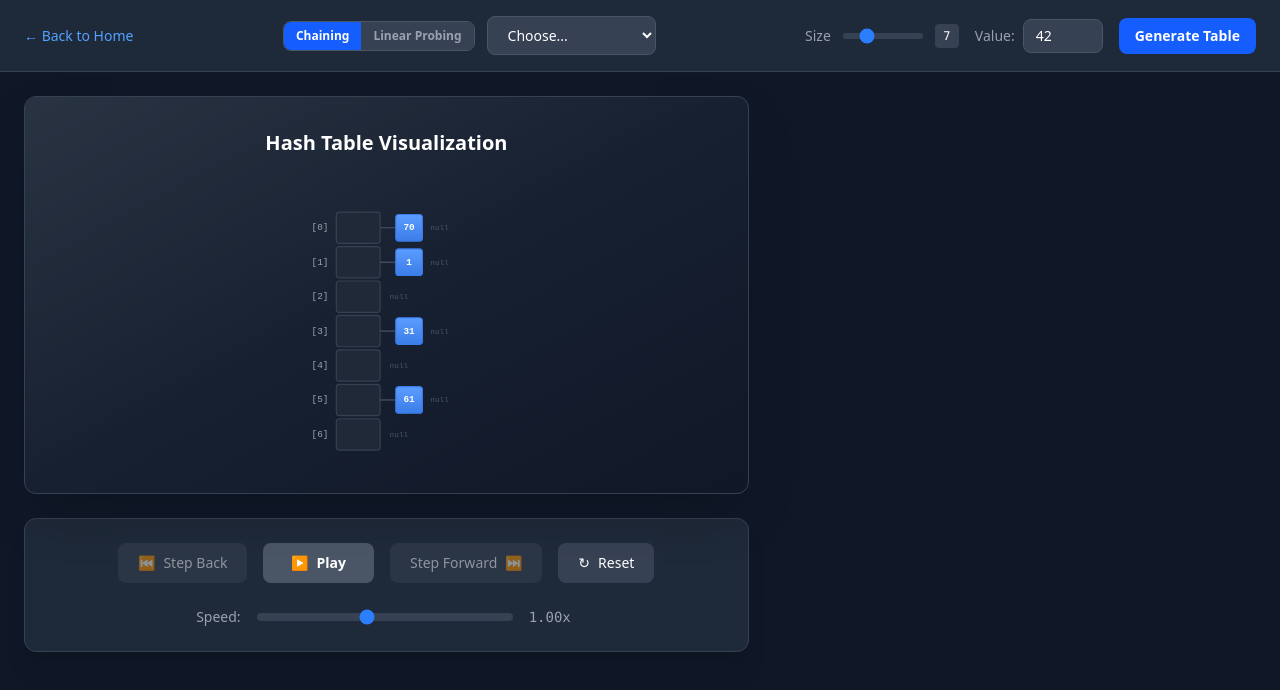
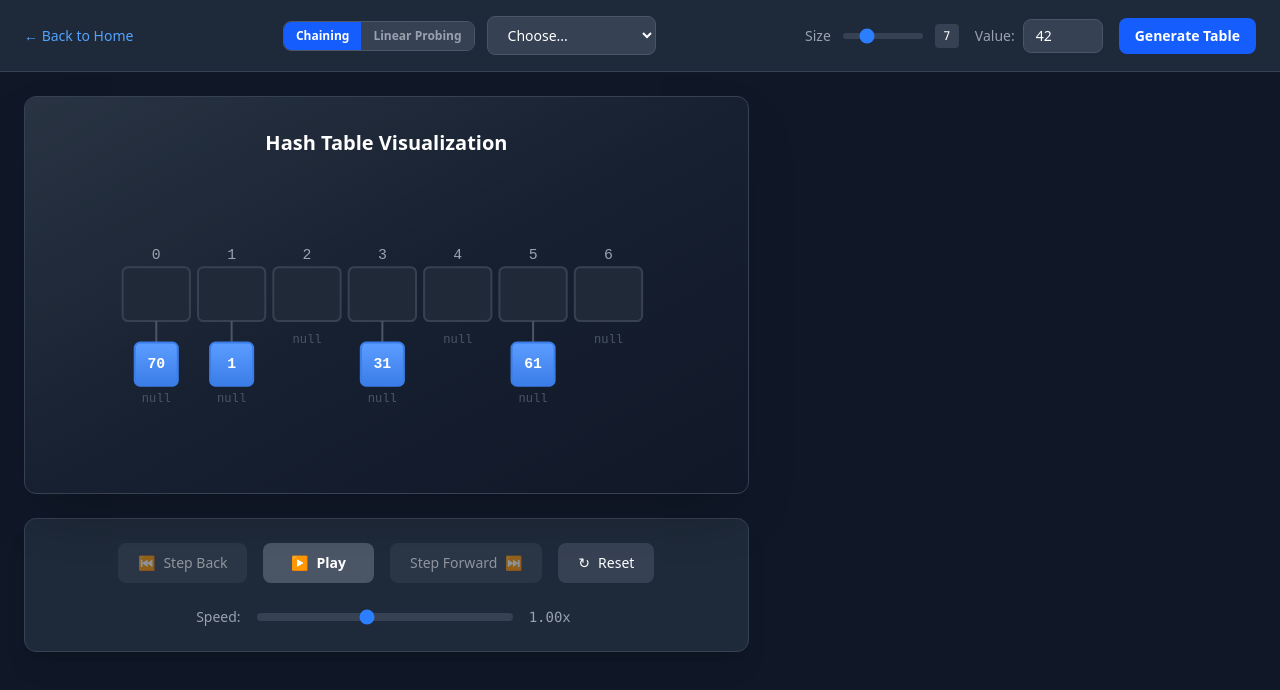
Before and after one commit to spaceCowboy2071/algorithm-visualizer, a React app: page /hash-tables in a window 1280 px wide. Both pictures are taken after a click on the button "Generate Table". Shown: the top 690 px of the page. Built offline with nearby package versions, Linux system fonts and the light colour scheme; the HTML template or start-up script is replaced by a standard one.

Commit message:
refactor: switch hash table visualization to horizontal layout

```diff
--- a/src/components/shared/HashTableView.tsx
+++ b/src/components/shared/HashTableView.tsx
@@ -11,14 +11,16 @@ interface HashTableViewProps {
   hashComputationStep: string | null;
 }
 
-const BUCKET_W = 56;
+// Horizontal layout constants
+const BUCKET_W = 50;
 const BUCKET_H = 40;
-const BUCKET_GAP = 4;
-const CHAIN_NODE = 34;
-const CHAIN_GAP = 8;
-const ARROW_W = 20;
-const LEFT_PAD = 70;
+const BUCKET_GAP = 6;
+const CHAIN_NODE = 32;
+const CHAIN_GAP = 6;
+const ARROW_H = 16;
+const LEFT_PAD = 20;
 const TOP_PAD = 50;
+const INDEX_HEIGHT = 20;
 
 function HashTableView({
   buckets,
@@ -42,11 +44,11 @@ function HashTableView({
   }
 
   const maxChainLen = Math.max(...buckets.map(b => b.entries.length), 0);
-  const chainWidth = mode === 'chaining'
-    ? maxChainLen * (CHAIN_NODE + CHAIN_GAP + ARROW_W) + 40
+  const chainHeight = mode === 'chaining'
+    ? maxChainLen * (CHAIN_NODE + CHAIN_GAP + ARROW_H) + 30
     : 0;
-  const totalWidth = LEFT_PAD + BUCKET_W + chainWidth + 40;
-  const totalHeight = TOP_PAD + buckets.length * (BUCKET_H + BUCKET_GAP) + 10;
+  const totalWidth = LEFT_PAD * 2 + buckets.length * (BUCKET_W + BUCKET_GAP);
+  const totalHeight = TOP_PAD + INDEX_HEIGHT + BUCKET_H + chainHeight + 20;
 
   const getBucketStroke = (idx: number): string => {
     if (currentBucketIndex === idx) return '#eab308';
@@ -118,30 +120,29 @@ function HashTableView({
           </text>
         )}
 
-        {/* Buckets */}
+        {/* Buckets — horizontal row */}
         {buckets.map((bucket, i) => {
-          const y = TOP_PAD + i * (BUCKET_H + BUCKET_GAP);
-          const bucketX = LEFT_PAD;
+          const x = LEFT_PAD + i * (BUCKET_W + BUCKET_GAP);
+          const bucketY = TOP_PAD + INDEX_HEIGHT;
 
           return (
             <g key={i}>
-              {/* Index label */}
+              {/* Index label above bucket */}
               <text
-                x={LEFT_PAD - 10}
-                y={y + BUCKET_H / 2}
-                textAnchor="end"
-                dominantBaseline="central"
+                x={x + BUCKET_W / 2}
+                y={TOP_PAD + INDEX_HEIGHT - 6}
+                textAnchor="middle"
                 fill="#9ca3af"
-                fontSize={12}
+                fontSize={11}
                 fontFamily="monospace"
               >
-                [{i}]
+                {i}
               </text>
 
               {/* Bucket rectangle */}
               <rect
-                x={bucketX}
-                y={y}
+                x={x}
+                y={bucketY}
                 width={BUCKET_W}
                 height={BUCKET_H}
                 rx={4}
@@ -152,12 +153,12 @@ function HashTableView({
               />
 
               {mode === 'linear-probing' ? (
-                // Linear probing: show value inside bucket
+                // Linear probing: value inside bucket
                 bucket.entries.length > 0 ? (
                   <g>
                     <rect
-                      x={bucketX + 4}
-                      y={y + 4}
+                      x={x + 4}
+                      y={bucketY + 4}
                       width={BUCKET_W - 8}
                       height={BUCKET_H - 8}
                       rx={3}
@@ -166,12 +167,12 @@ function HashTableView({
                       strokeWidth={1.5}
                     />
                     <text
-                      x={bucketX + BUCKET_W / 2}
-                      y={y + BUCKET_H / 2}
+                      x={x + BUCKET_W / 2}
+                      y={bucketY + BUCKET_H / 2}
                       textAnchor="middle"
                       dominantBaseline="central"
                       fill="white"
-                      fontSize={13}
+                      fontSize={12}
                       fontWeight="bold"
                       fontFamily="monospace"
                     >
@@ -180,8 +181,8 @@ function HashTableView({
                   </g>
                 ) : bucket.isDeleted ? (
                   <text
-                    x={bucketX + BUCKET_W / 2}
-                    y={y + BUCKET_H / 2}
+                    x={x + BUCKET_W / 2}
+                    y={bucketY + BUCKET_H / 2}
                     textAnchor="middle"
                     dominantBaseline="central"
                     fill="#ef4444"
@@ -193,47 +194,46 @@ function HashTableView({
                   </text>
                 ) : (
                   <text
-                    x={bucketX + BUCKET_W / 2}
-                    y={y + BUCKET_H / 2}
+                    x={x + BUCKET_W / 2}
+                    y={bucketY + BUCKET_H / 2}
                     textAnchor="middle"
                     dominantBaseline="central"
                     fill="#4b5563"
-                    fontSize={10}
+                    fontSize={9}
                     fontFamily="monospace"
                   >
                     empty
                   </text>
                 )
               ) : (
-                // Chaining: show chain extending right
+                // Chaining: chain extends downward
                 <>
                   {bucket.entries.length === 0 ? (
                     <text
-                      x={bucketX + BUCKET_W + 12}
-                      y={y + BUCKET_H / 2}
-                      dominantBaseline="central"
+                      x={x + BUCKET_W / 2}
+                      y={bucketY + BUCKET_H + 16}
+                      textAnchor="middle"
                       fill="#4b5563"
-                      fontSize={10}
+                      fontSize={9}
                       fontFamily="monospace"
                     >
                       null
                     </text>
                   ) : (
                     <>
-                      {/* Arrow from bucket to first chain node */}
+                      {/* Arrow from bucket down to first chain node */}
                       <line
-                        x1={bucketX + BUCKET_W}
-                        y1={y + BUCKET_H / 2}
-                        x2={bucketX + BUCKET_W + ARROW_W}
-                        y2={y + BUCKET_H / 2}
+                        x1={x + BUCKET_W / 2}
+                        y1={bucketY + BUCKET_H}
+                        x2={x + BUCKET_W / 2}
+                        y2={bucketY + BUCKET_H + ARROW_H}
                         stroke="#4b5563"
                         strokeWidth={1.5}
-                        markerEnd="url(#htArrow)"
                       />
 
                       {bucket.entries.map((entry, ei) => {
-                        const cx = bucketX + BUCKET_W + ARROW_W + ei * (CHAIN_NODE + CHAIN_GAP + ARROW_W) + CHAIN_NODE / 2;
-                        const cy = y + BUCKET_H / 2;
+                        const cx = x + BUCKET_W / 2;
+                        const cy = bucketY + BUCKET_H + ARROW_H + ei * (CHAIN_NODE + CHAIN_GAP + ARROW_H) + CHAIN_NODE / 2;
 
                         return (
                           <g key={entry.id}>
@@ -254,7 +254,7 @@ function HashTableView({
                               textAnchor="middle"
                               dominantBaseline="central"
                               fill="white"
-                              fontSize={12}
+                              fontSize={11}
                               fontWeight="bold"
                               fontFamily="monospace"
                             >
@@ -264,20 +264,20 @@ function HashTableView({
                             {/* Arrow to next or null */}
                             {ei < bucket.entries.length - 1 ? (
                               <line
-                                x1={cx + CHAIN_NODE / 2}
-                                y1={cy}
-                                x2={cx + CHAIN_NODE / 2 + CHAIN_GAP + ARROW_W}
-                                y2={cy}
+                                x1={cx}
+                                y1={cy + CHAIN_NODE / 2}
+                                x2={cx}
+                                y2={cy + CHAIN_NODE / 2 + CHAIN_GAP + ARROW_H}
                                 stroke="#4b5563"
                                 strokeWidth={1.5}
                               />
                             ) : (
                               <text
-                                x={cx + CHAIN_NODE / 2 + 10}
-                                y={cy}
-                                dominantBaseline="central"
+                                x={cx}
+                                y={cy + CHAIN_NODE / 2 + 12}
+                                textAnchor="middle"
                                 fill="#4b5563"
-                                fontSize={10}
+                                fontSize={9}
                                 fontFamily="monospace"
                               >
                                 null
```
